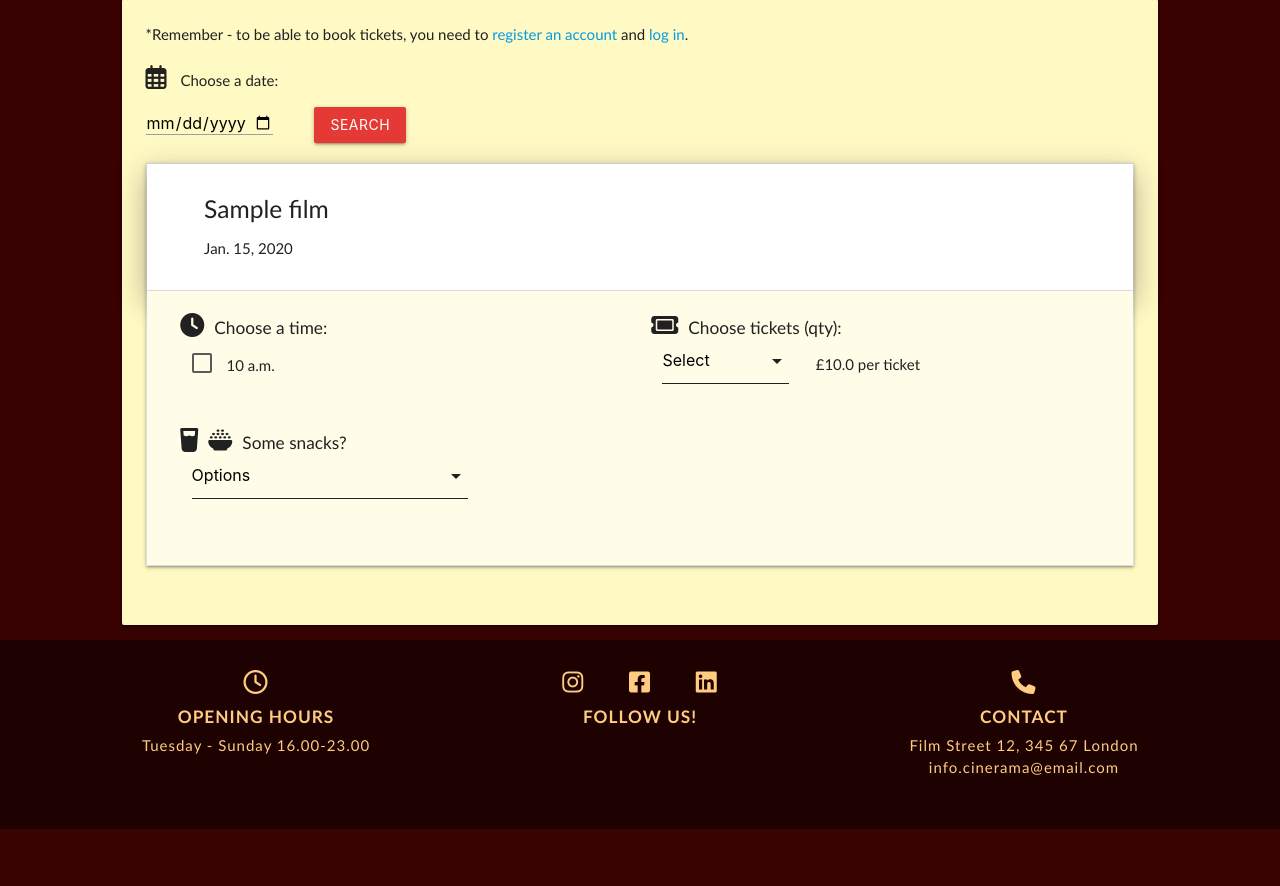
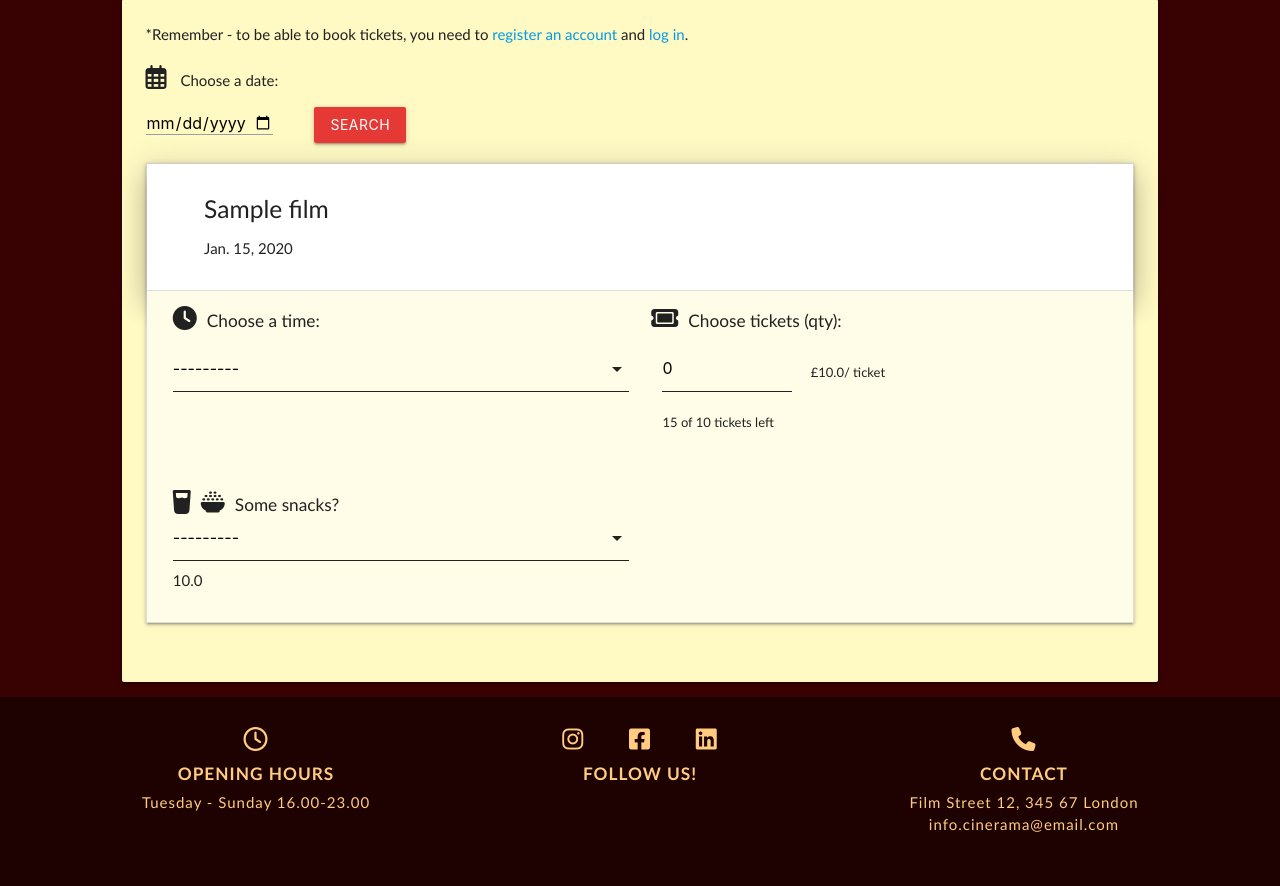
Before and after one commit to sarasm93/cinerama-cinema, a Django app: page /booking in a window 1280 px wide, after a click that opens the changed part. Shown: the part 236-1122 px from the top of the page. Before the commit the page ends 1065 px from the top, so only its background shows below. Run offline with Django 3.2, Linux system fonts and the light colour scheme; tables that the repository leaves empty hold one stand-in row (values such as "Sample post"); some libraries are stand-ins or nearby versions.

Commit message:
Move booking form from booking template to forms.py

```diff
--- a/cinemasite/forms.py
+++ b/cinemasite/forms.py
@@ -1,6 +1,7 @@
 from allauth.account.forms import SignupForm
 from django import forms
 from django.contrib.auth.models import User
+from .models import Booking, Snack
 
 
 # Code on line 9-18 taken from the below Geeksforgeeks.org page, to add first
@@ -20,3 +21,9 @@
         user.last_name = self.cleaned_data['last_name']
         user.save()
         return user
+
+
+class BookingForm(forms.ModelForm):
+    class Meta:
+        model = Booking
+        fields = ['time', 'numoftickets', 'snacks']
--- a/cinemasite/views.py
+++ b/cinemasite/views.py
@@ -1,5 +1,6 @@
 from django.shortcuts import render, redirect, get_object_or_404
 from .models import Film, FilmShowtime, Booking, Snack
+from .forms import BookingForm
 from django.contrib import messages
 from .filters import ShowtimeFilter
 
@@ -12,14 +13,6 @@
     return render(request, 'films.html', context)
 
 
-def view_bookings(request):
-    bookings = Booking.objects.all()
-    context = {
-        'bookings': bookings
-    }
-    return render(request, 'my-bookings.html', context)
-
-
 def view_showtimes(request):
     showtimes = FilmShowtime.objects.all()
     myfilter = ShowtimeFilter(request.GET, queryset=showtimes)
@@ -29,7 +22,8 @@
         'myfilter': myfilter,
         'showtimes': showtimes,
         'snacks': snacks,
-        }
+        'booking_form': BookingForm(),
+    }
     return render(request, 'booking.html', context)
 
 
@@ -39,28 +33,44 @@
 
     print(request.POST)
     film_showtime = FilmShowtime.objects.get(pk=showtime_id)
-    if request.method == "POST":
-        #user = request.user.email
-        #date = request.POST.get("date")
-        # filmtitle = request.POST.get("filmtitle")
-        # filmtitle = movie_id
-        #time = request.POST.get("time")
-        numoftickets = request.POST.get("numoftickets")
-        snacks = Snack.objects.get(pk=request.POST.get("snacks"))
-        # cost = request.POST.get("cost")
-        cost = calculate_price(numoftickets, film_showtime.priceperseat, snacks.price)
-        booking = Booking.objects.create(user=request.user, date=film_showtime, filmtitle=film_showtime.filmtitle, time=film_showtime, numoftickets=numoftickets, snacks=snacks, cost=cost)
-        return redirect("my-bookings")
-    return render(request, "booking.html")
+    booking_form = BookingForm(data=request.POST)
+
+    if booking_form.is_valid():
+    # numoftickets = request.POST.get("numoftickets")
+    # snacks = Snack.objects.get(pk=request.POST.get("snacks"))
+        booking_form.instance.user = request.user
+        booking_form.instance.date = film_showtime.date
+        booking = booking_form.save(commit=False)
+        booking.cost = calculate_price(numoftickets, film_showtime.priceperseat, snacks.price)
+        booking_form.save()
+    # booking = Booking.objects.create(user=request.user, date=film_showtime, filmtitle=film_showtime.filmtitle, time=film_showtime, numoftickets=numoftickets, snacks=snacks, cost=cost)
+    else:
+        booking_form = BookingForm()
+
+    return render(request, "films.html")
+
+
+def view_bookings(request):
+    bookings = Booking.objects.filter(user=request.user)
+    context = {
+        'bookings': bookings
+    }
+    return render(request, 'my-bookings.html', context)
 
 
 def edit_booking(request, booking_id):
-    # snacks = Snack.objects.all()
-    # context = {
-    #     'snacks': snacks,
-    # }
+    def calculate_price(number_of_tickets, priceperseat, snack_price):
+        return (priceperseat * int(number_of_tickets)) + snack_price
+
     booking = get_object_or_404(Booking, id=booking_id)
+    snacks = Snack.objects.all()
     context = {
         'booking': booking,
+        'snacks': snacks,
     }
+    if request.method == 'POST':
+        booking.numoftickets = request.POST.get('numoftickets')
+        booking.snacks = request.POST.get("snacks")
+        booking.save()
+        return redirect('my-bookings')
     return render(request, 'edit.html', context)
--- a/static/css/style.css
+++ b/static/css/style.css
@@ -253,7 +253,11 @@
 
 .collapsible-body {
     background-color: #fffde7;
-    padding: 1.5rem;
+    padding: 1rem;
+}
+
+form .row {
+    margin-bottom: 0;
 }
 
 .form-div {
@@ -291,8 +295,13 @@
 }
 
 #price-per-seat {
+    font-size: small;
     line-height: 3.5rem;
-    margin-left: 1rem;
+    margin-left: 0.5rem;
+}
+
+.input-field p {
+    font-size: small;
 }
 
 /* Code on lines 297-309 was taken from this Stackoverflow site:
--- a/templates/booking.html
+++ b/templates/booking.html
@@ -46,29 +46,19 @@
                             {% csrf_token %}
                             <div class="row">
                                 <div class="col s12 l6 form-div">
-                                    <h6><i class="fa-solid fa-clock booking-form-icon"></i>Choose a time:</h6>
-                                    <label><input type="checkbox" id="time" class="filled-in radio" name="time"
-                                            value="{{ showtime.runtime }}" required>
-                                        <span>{{ showtime.runtime }}</span></label>
+                                    <div class="input-field">
+                                        <h6><i class="fa-solid fa-clock booking-form-icon"></i>Choose a time:</h6>
+                                        {{ booking_form.time }}
+                                    </div>
                                 </div>
-                                <div class="col s12 l6">
+                                <div class="col s12 l6 form-div">
                                     <h6 class="choice-header"><i class="fa-solid fa-ticket booking-form-icon"></i>Choose
                                         tickets (qty):</h6>
-                                    <div class="input-field col s6 m4">
-                                        <select required="required" class="validate" name="numoftickets">
-                                            <option value="" disabled selected>Select</option>
-                                            <option value="1" name="numoftickets">1</option>
-                                            <option value="2" name="numoftickets">2</option>
-                                            <option value="3" name="numoftickets">3</option>
-                                            <option value="4" name="numoftickets">4</option>
-                                            <option value="5" name="numoftickets">5</option>
-                                            <option value="6" name="numoftickets">6</option>
-                                            <option value="7" name="numoftickets">7</option>
-                                            <option value="8" name="numoftickets">8</option>
-                                        </select>
-                                        <label data-error="Please select number of tickets"></label>
+                                    <div class="input-field col s7 m4">
+                                        {{ booking_form.numoftickets }}
+                                        <p>15 of {{ showtime.totnumofseats }} tickets left</p>
                                     </div>
-                                    <span id="price-per-seat"> £{{ showtime.priceperseat }} per ticket</span>
+                                    <span id="price-per-seat"> £{{ showtime.priceperseat }}/ ticket</span>
                                 </div>
                             </div>
                             <div class="row">
@@ -77,26 +67,16 @@
                                             class="fa-solid fa-glass-water booking-form-icon"></i><i
                                             class="fa-solid fa-bowl-rice booking-form-icon"></i>Some snacks?
                                     </h6>
-                                    <div class="input-field col s12 l8">
-                                        <select  name="snacks">
-                                            <option value="" disabled selected>Options</option>
-                                            {% for snack in snacks %}
-                                            <option value="{{ snack.pk }}">{{ snack.snack }} £{{ snack.price }}
-                                            </option>
-                                            {% endfor %}
-                                        </select>
+                                    <div class="input-field">
+                                        {{ booking_form.snacks }}
+                                        {% for snack in snacks %}
+                                        {{ snack.price }}
+                                        {% endfor %}
                                     </div>
                                 </div>
-                                <div class="col s12 l6">
-                                    {% if user.is_authenticated %}
-                                    <button type="submit"
-                                        class="btn waves-effect green darken-4 btn-medium hoverable book-tickets-btn">Book
-                                        tickets<i class="fa-solid fa-check submit-icon"></i></button>
-                                    {% endif %}
-                                </div>
                             </div>
+                        </form>
                     </div>
-                    </form>
                 </li>
                 {% endfor %}
             </ul>
--- a/templates/my-bookings.html
+++ b/templates/my-bookings.html
@@ -31,9 +31,9 @@
                 <td>{{ booking.numoftickets }}</td>
                 <td>{{ booking.snacks }}</td>
                 <td>{{ booking.cost }}</td>
-                <td><a href="{% url 'edit' booking.pk%}"><button type="submit"
+                <td><a href="{% url 'edit' booking.pk %}"><button type="submit"
                             class="btn waves-effect light-blue darken-4 btn-medium hoverable edit-btn">Edit</button></a></td>
-                <td><a href="/candel/{{'booking.id'}}"><button type="submit"
+                <td><a href="{% url 'home' %}"><button type="submit"
                             class="btn waves-effect deep-orange accent-3 btn-medium hoverable cancel-btn">Cancel</button></a></td>
             </tr>
             {% endfor %}
```
Also changed, not shown: cinemasite/models.py (+4 -11 lines), templates/cancel.html (+6 -8 lines), cinemasite/migrations/0002_auto_20230706_1303.py (added), cinemasite/migrations/0003_auto_20230706_1314.py (added), cinemasite/migrations/0004_alter_booking_numoftickets.py (added).
